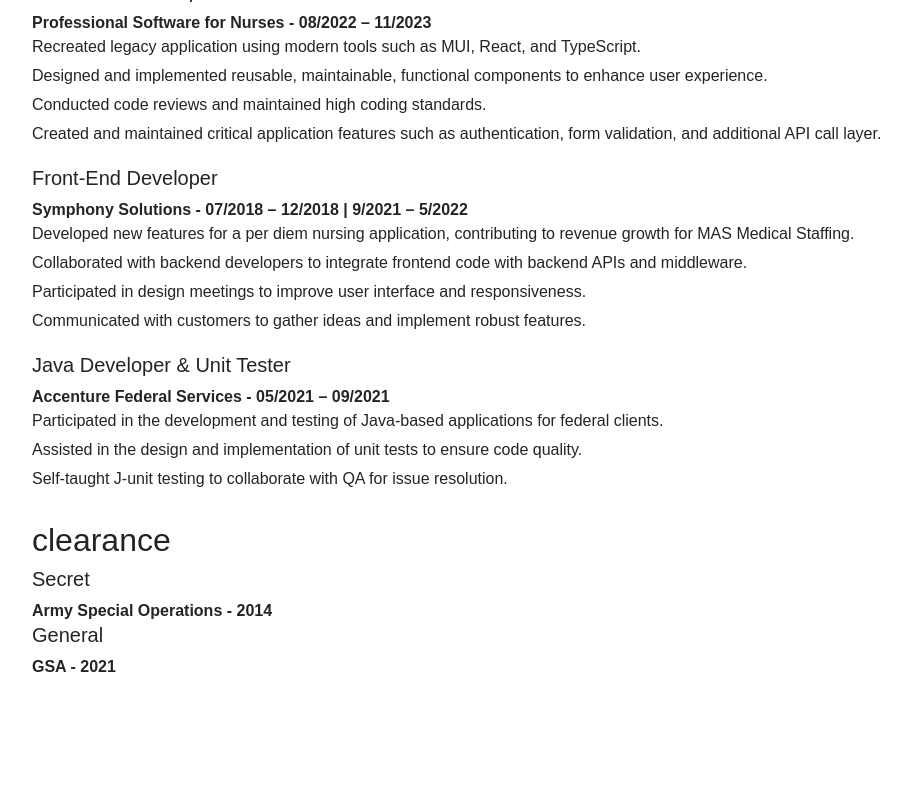
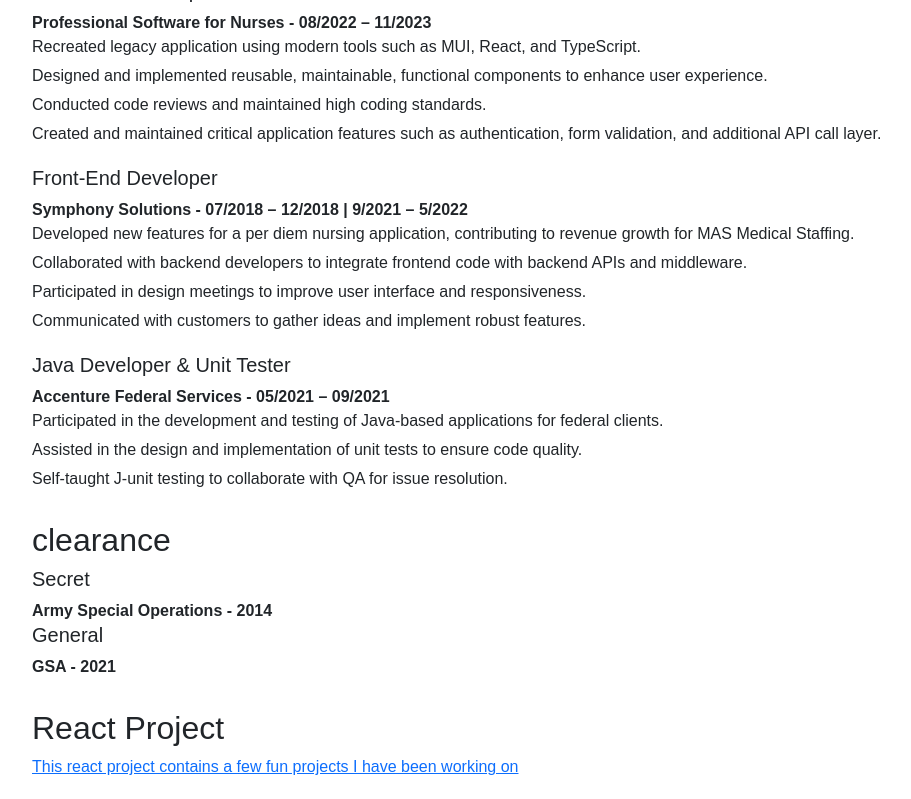
Before and after one commit to maxazillion/vue-practice, a Vue app: page /#/ in a window 1280 px wide. Shown: the part 515-1314 px from the top of the page, without its empty margins (58-969 px from the left). Before the commit the page ends 1214 px from the top, so only its background shows below. Built offline with nearby package versions, Linux system fonts and the light colour scheme.

Commit message:
fix some styling and add a link to my other project

```diff
--- a/src/views/AboutMe.vue
+++ b/src/views/AboutMe.vue
@@ -1,7 +1,7 @@
 <template>
   <div class="container profile">
     <div style="display: flex; flex-direction: row">
-      <div class="me-3">
+      <div style="margin-right: 30px">
         <img
           class="profile-picture"
           src="../assets/JasonProfilePicture.png"
@@ -46,6 +46,13 @@
         <h5>{{ security.clearanceLevel }}</h5>
         <b>{{ security.clearanceReason }} - {{ security.year }}</b>
       </div>
+    </div>
+    <div class="project">
+      <h2>React Project</h2>
+      <a href="https://jason-rodgers-react-project.netlify.app/"
+        >This react project contains a few fun projects I have been working
+        on</a
+      >
     </div>
   </div>
 </template>
@@ -145,4 +152,8 @@
 .clearance h2 {
   margin-top: 30px;
 }
+
+.project h2 {
+  margin-top: 30px;
+}
 </style>
```
